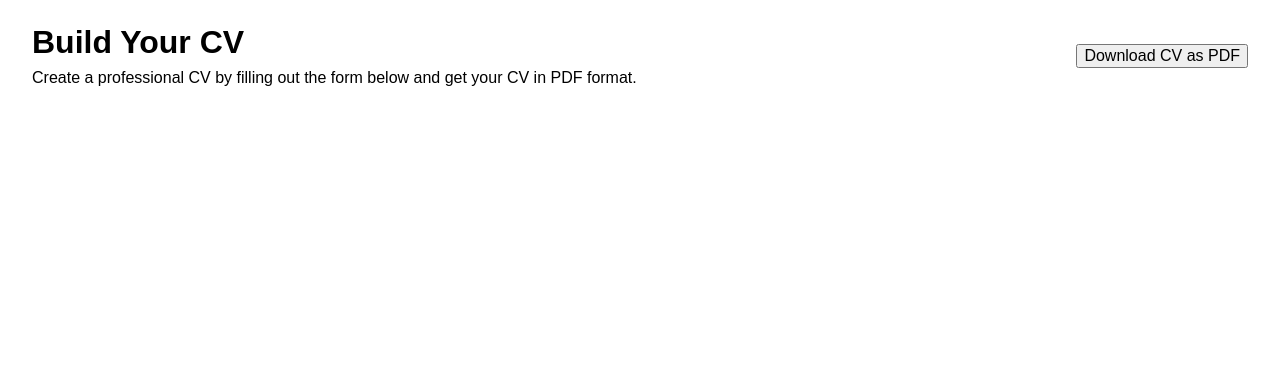
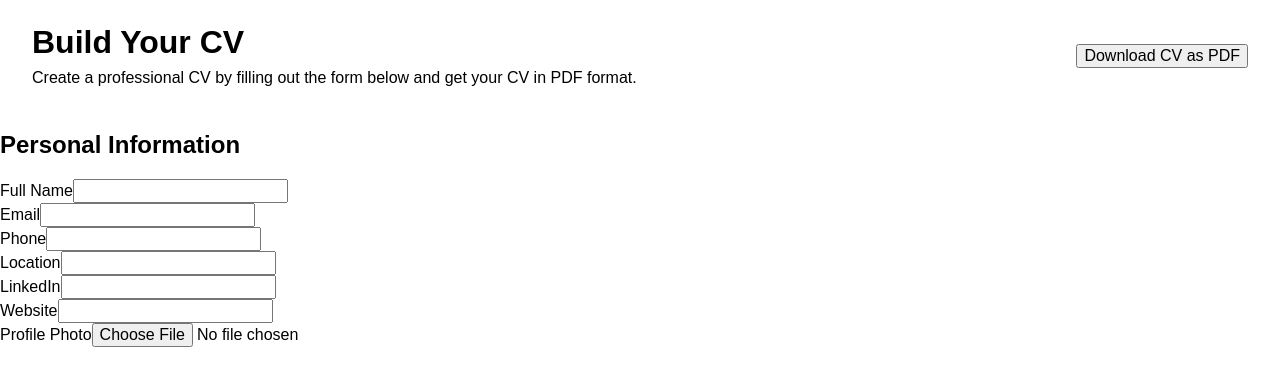
Before and after one commit to canberkg67/cv-app, a React (Vite) app: page / in a window 1280 px wide. Shown: the top 386 px of the page. Built offline with nearby package versions, Linux system fonts and the light colour scheme.

Commit message:
feat: add initial PersonalInfo component for Form

```diff
--- a/src/App.jsx
+++ b/src/App.jsx
@@ -1,5 +1,6 @@
 import './App.css'
 import Header from './components/Header'
+import Form from './components/Form'
 
 export default function App() {
 
@@ -7,6 +8,9 @@ export default function App() {
   return (
     <>
       <Header />
+      <main className="cv-layout">
+        <Form />
+      </main>
     </>
   )
 }
--- a/src/components/Form.jsx
+++ b/src/components/Form.jsx
@@ -0,0 +1,9 @@
+import PersonalInfo from "./PersonalInfo";
+
+export default function Form() {
+    return (
+        <section className="cv-form">
+            <PersonalInfo />
+        </section>
+    );
+}
--- a/src/components/PersonalInfo.jsx
+++ b/src/components/PersonalInfo.jsx
@@ -0,0 +1,71 @@
+export default function PersonalInfo() {
+    return (
+        <section className="personal-info">
+            <h2>Personal Information</h2>
+
+            <div>
+                <label htmlFor="fullName">Full Name</label>
+                <input
+                    type="text"
+                    id="fullName"
+                    name="fullName"
+                />
+            </div>
+
+            <div>
+                <label htmlFor="email">Email</label>
+                <input
+                    type="email"
+                    id="email"
+                    name="email"
+                />
+            </div>
+
+            <div>
+                <label htmlFor="phone">Phone</label>
+                <input
+                    type="tel"
+                    id="phone"
+                    name="phone"
+                />
+            </div>
+
+            <div>
+                <label htmlFor="location">Location</label>
+                <input
+                    type="text"
+                    id="location"
+                    name="location"
+                />
+            </div>
+
+            <div>
+                <label htmlFor="linkedin">LinkedIn</label>
+                <input
+                    type="url"
+                    id="linkedin"
+                    name="linkedin"
+                />
+            </div>
+
+            <div>
+                <label htmlFor="website">Website</label>
+                <input
+                    type="url"
+                    id="website"
+                    name="website"
+                />
+            </div>
+
+            <div>
+                <label htmlFor="profilePhoto">Profile Photo</label>
+                <input
+                    type="file"
+                    id="profilePhoto"
+                    name="profilePhoto"
+                    accept="image/*"
+                />
+            </div>
+        </section>
+    );
+}
```
